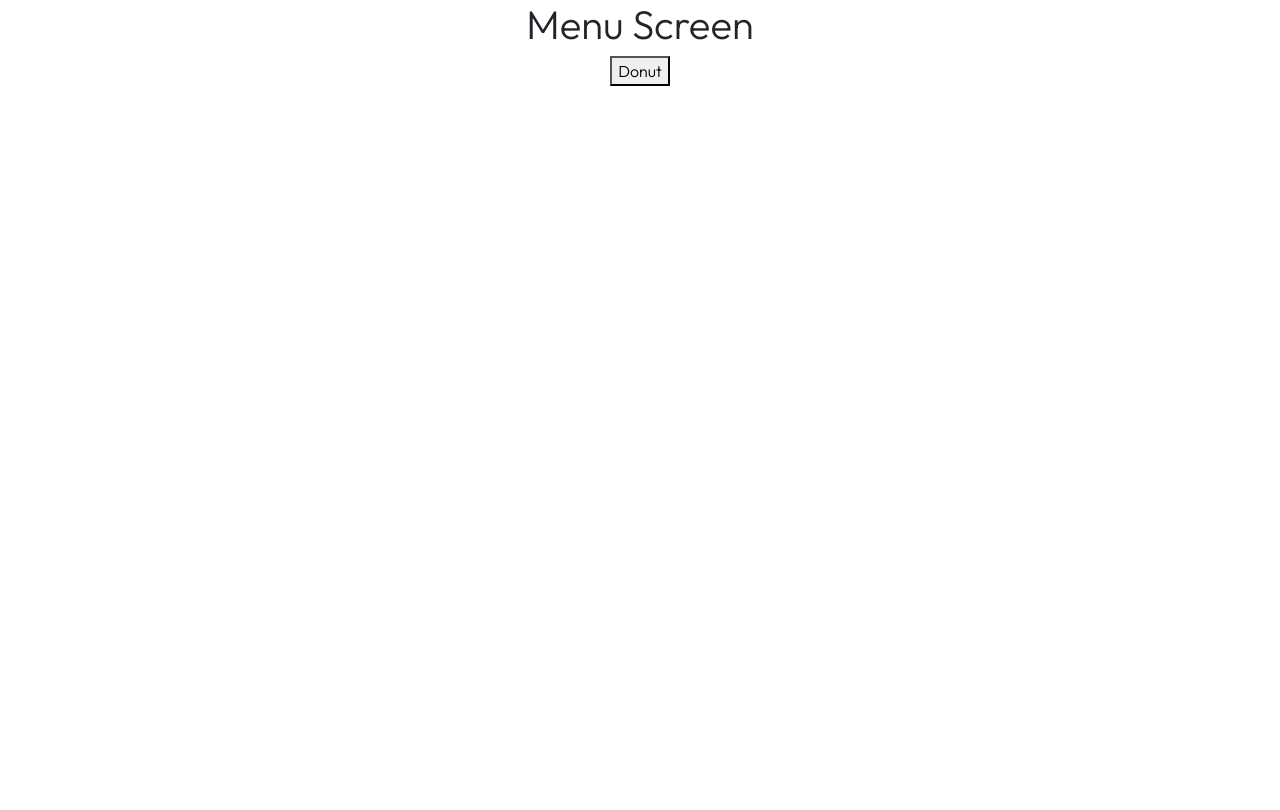
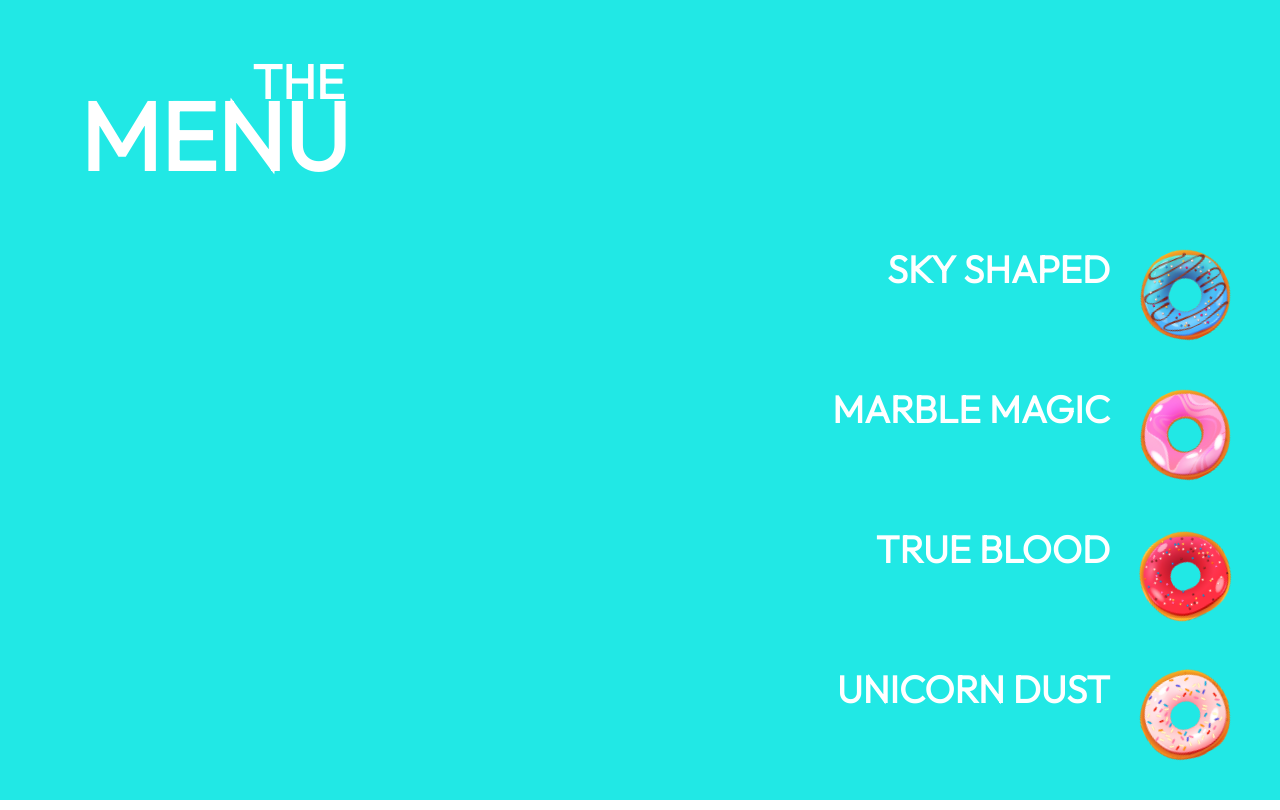
Before and after one commit to valiusa/BoomDevDonutShop, a React (Create React App) app: page / in a window 1280 px wide. Both pictures are taken after a click on the button "Start". Built offline with nearby package versions, Linux system fonts and the light colour scheme.

Commit message:
menu page done

```diff
--- a/src/components/Donut.css
+++ b/src/components/Donut.css
@@ -1,15 +1,12 @@
-.donut {
-    background: radial-gradient(
-        50.18% 50% at 50.21% 50%,
-        #ffffff 32%,
-        #faecf4 35%,
-        #edb9d9 41%,
-        #d869ac 50%,
-        #c9308d 56%,
-        #d356a2 65%,
-        #ecb5d6 85%,
-        #ffffff 100%
-    );
-    background-blend-mode: multiply;
-    mix-blend-mode: multiply;
+.donut-rotate {
+    animation: rotation 3s infinite linear;
 }
+
+@keyframes rotation {
+    from {
+        transform: rotate(0deg);
+    }
+    to {
+        transform: rotate(359deg);
+    }
+}
--- a/src/components/DonutComponent.js
+++ b/src/components/DonutComponent.js
@@ -3,12 +3,16 @@ import React from "react";
 // style
 import "./Donut.css";
 
-function Donut({ id, alt, path, w, h }) {
+function Donut({ id, alt, path, w, h, isRotating }) {
     return (
         <div id={id} className="donut-container">
-            {/* TODO: put shadow */}
-            {/* <div className="donut" width={w} height={250}></div> */}
-            <img src={path} alt={alt} width={w} height={h} />
+            <img
+                src={path}
+                alt={alt}
+                width={w}
+                height={h}
+                className={isRotating ? "donut-rotate" : ""}
+            />
         </div>
     );
 }
--- /dev/null
+++ b/src/components/MenuScreen.css
@@ -0,0 +1,45 @@
+.MenuScreen {
+    width: 100vw;
+    height: 100vh;
+    background: #21e8e5;
+}
+
+.theMS {
+    position: absolute;
+    left: 252px;
+    top: 45px;
+    font-size: 48px !important;
+}
+
+.titleContainerMS {
+    position: absolute;
+    left: 80px;
+    top: 100px;
+}
+
+.order-btn-container {
+    position: absolute;
+    top: 250px;
+}
+
+.order-btn {
+    position: relative;
+    display: flex;
+    flex-direction: row;
+    justify-content: flex-end;
+    width: 100vw;
+    text-align: right;
+    padding-right: 50px;
+    margin-bottom: 50px;
+}
+
+.dont-names-container {
+    text-align: right;
+    padding-right: 30px;
+    color: #ffffff;
+    font-family: "Outfit", sans-serif;
+    font-style: normal;
+    font-weight: 900;
+    font-size: 38px;
+    line-height: 38px;
+}
--- a/src/components/MenuScreen.js
+++ b/src/components/MenuScreen.js
@@ -1,21 +1,108 @@
 import React from "react";
 
+// components
+import Donut from "./DonutComponent";
 import PaymentScreen from "./PaymentScreen";
+import TitleComponent from "./TitleComponent";
+
+// assets
+import true_blood from "./true_blood.svg";
+import unicorn_dust from "./unicorn_dust.svg";
+import sky_shaped from "./sky_shaped.svg";
+import marble_magic from "./marble_magic.svg";
+
+// styles
+import "./MenuScreen.css";
 
 function MenuScreen({ app }) {
-    const selectDonut = () => {
+    const width = 90;
+    const height = 90;
+    const the = "THE";
+    const title = "MENU";
+    const altDonut = "donut";
+
+    const selectDonut = (dPath) => {
         app.render(
             <React.StrictMode>
-                <PaymentScreen app={app} />
+                <PaymentScreen app={app} donutPath={dPath} />
             </React.StrictMode>
         );
     };
 
     return (
-        <div>
-            <h1>Menu Screen</h1>
-            <button onClick={selectDonut}>Donut</button>
+        <div className="MenuScreen">
+            <h1 className="title theMS">{the}</h1>
+            <TitleComponent text={title} className={"titleContainerMS"} />
+            <div className="order-btn-container">
+                <div
+                    onClick={() => selectDonut(sky_shaped)}
+                    className="order-btn"
+                >
+                    <div className="dont-names-container">
+                        <p>SKY SHAPED</p>
+                    </div>
+                    <Donut
+                        id={"ms4"}
+                        alt={altDonut}
+                        path={sky_shaped}
+                        w={width}
+                        h={height}
+                        isRotating={true}
+                    />
+                </div>
+                <div
+                    onClick={() => selectDonut(marble_magic)}
+                    className="order-btn"
+                >
+                    <div className="dont-names-container">
+                        <p>MARBLE MAGIC</p>
+                    </div>
+                    <Donut
+                        id={"ms3"}
+                        alt={altDonut}
+                        path={marble_magic}
+                        w={width}
+                        h={height}
+                        isRotating={true}
+                    />
+                </div>
+                <div
+                    onClick={() => selectDonut(true_blood)}
+                    className="order-btn"
+                >
+                    <div className="dont-names-container">
+                        <p>TRUE BLOOD</p>
+                    </div>
+                    <Donut
+                        id={"ms2"}
+                        alt={altDonut}
+                        path={true_blood}
+                        w={width}
+                        h={height}
+                        isRotating={true}
+                    />
+                </div>
+                <div
+                    onClick={() => selectDonut(unicorn_dust)}
+                    className="order-btn"
+                >
+                    <div className="dont-names-container">
+                        <p>UNICORN DUST</p>
+                    </div>
+                    <Donut
+                        id={"ms1"}
+                        alt={altDonut}
+                        path={unicorn_dust}
+                        w={width}
+                        h={height}
+                        isRotating={true}
+                    />
+                </div>
+            </div>
         </div>
+        // <div>
+        //     <button onClick={selectDonut}>Donut</button>
+        // </div>
     );
 }
 
--- a/src/components/PaymentScreen.js
+++ b/src/components/PaymentScreen.js
@@ -2,7 +2,7 @@ import React from "react";
 
 import PreparationScreen from "./PreparationScreen";
 
-function PaymentScreen({ app }) {
+function PaymentScreen({ app, donutPath }) {
     const pay = () => {
         app.render(
             <React.StrictMode>
--- a/src/components/StartScreen.css
+++ b/src/components/StartScreen.css
@@ -4,26 +4,26 @@
     background: linear-gradient(110deg, #ffe84a 40%, #ff86b3 0%);
 }
 
-.the {
+.theSS {
     position: absolute;
     left: 288px;
     top: 500px;
     font-size: 48px !important;
 }
 
-.titleContainer {
+.titleContainerSS {
     position: absolute;
     left: 32px;
     top: 560px;
 }
 
-#d1 {
+#ss1 {
     position: absolute;
     left: -50px;
     top: -30px;
 }
 
-#d2 {
+#ss2 {
     position: absolute;
     left: 130px;
     top: 170px;
--- a/src/components/StartScreen.js
+++ b/src/components/StartScreen.js
@@ -34,22 +34,31 @@ function StartScreen() {
     return (
         <div className="StartScreen">
             <Donut
-                id={"d1"}
+                id={"ss1"}
                 alt={altDonut}
                 path={unicorn_dust}
                 w={255}
                 h={240}
+                isRotating={false}
             />
-            <Donut id={"d2"} alt={altDonut} path={true_blood} w={291} h={289} />
             <Donut
-                id={"d3"}
+                id={"ss2"}
+                alt={altDonut}
+                path={true_blood}
+                w={291}
+                h={289}
+                isRotating={false}
+            />
+            <Donut
+                id={"ss3"}
                 alt={altSparkles}
                 path={sparkles}
                 w={500}
                 h={500}
+                isRotating={false}
             />
-            <h1 className="title the">{the}</h1>
-            <TitleComponent text={title} />
+            <h1 className="title theSS">{the}</h1>
+            <TitleComponent text={title} className={"titleContainerSS"} />
             <button className="button" onClick={goToMenuScreen}>
                 Start
             </button>
--- a/src/components/TitleComponent.js
+++ b/src/components/TitleComponent.js
@@ -2,9 +2,9 @@ import React from "react";
 
 import "./TitleComponent.css";
 
-function TitleComponent({ text }) {
+function TitleComponent({ text, className }) {
     return (
-        <div className="titleContainer">
+        <div className={className}>
             <h1 className="title">{text}</h1>
         </div>
     );
```
